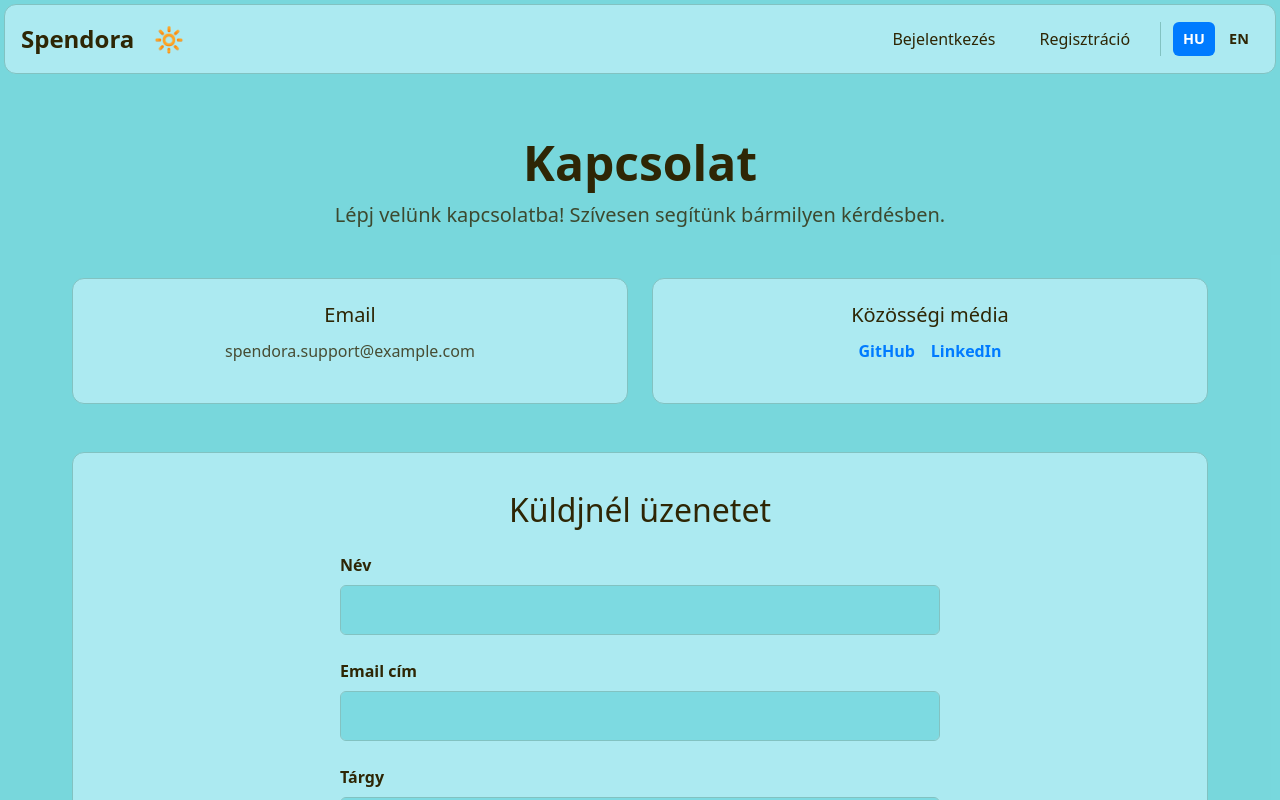
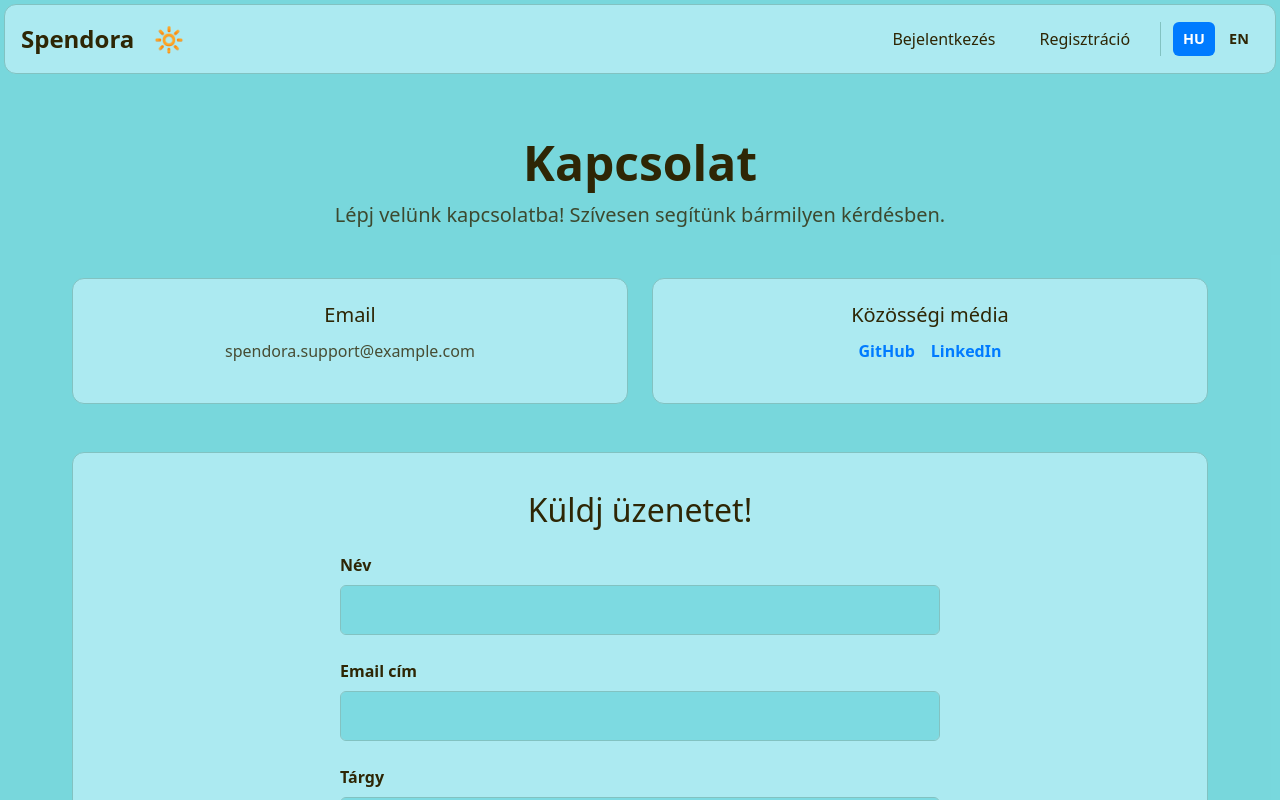
Before and after one commit to mlev25/Spendora, a Vue app in the folder frontend/: page /contact in a window 1280 px wide. Shown: the top 800 px of the page. Built offline with nearby package versions, Linux system fonts and the light colour scheme.

Commit message:
chore: slight language fix, add contact links

```diff
--- a/frontend/src/locales/hu.json
+++ b/frontend/src/locales/hu.json
@@ -122,7 +122,7 @@
             "title": "Közösségi média"
         },
         "form": {
-            "title": "Küldjnél üzenetet",
+            "title": "Küldj üzenetet!",
             "name": "Név",
             "email": "Email cím",
             "subject": "Tárgy",
--- a/frontend/src/views/ContactView.vue
+++ b/frontend/src/views/ContactView.vue
@@ -16,8 +16,8 @@
         <div class="info-card">
           <h3>{{ $t('contact.social.title') }}</h3>
           <div class="social-links">
-            <a href="#" class="social-link">GitHub</a>
-            <a href="#" class="social-link">LinkedIn</a>
+            <a href="https://github.com/mlev25/Spendora" class="social-link">GitHub</a>
+            <a href="https://www.linkedin.com/in/levente-m%C3%A9sz%C3%A1ros-327454361/" class="social-link">LinkedIn</a>
           </div>
         </div>
       </div>
```
